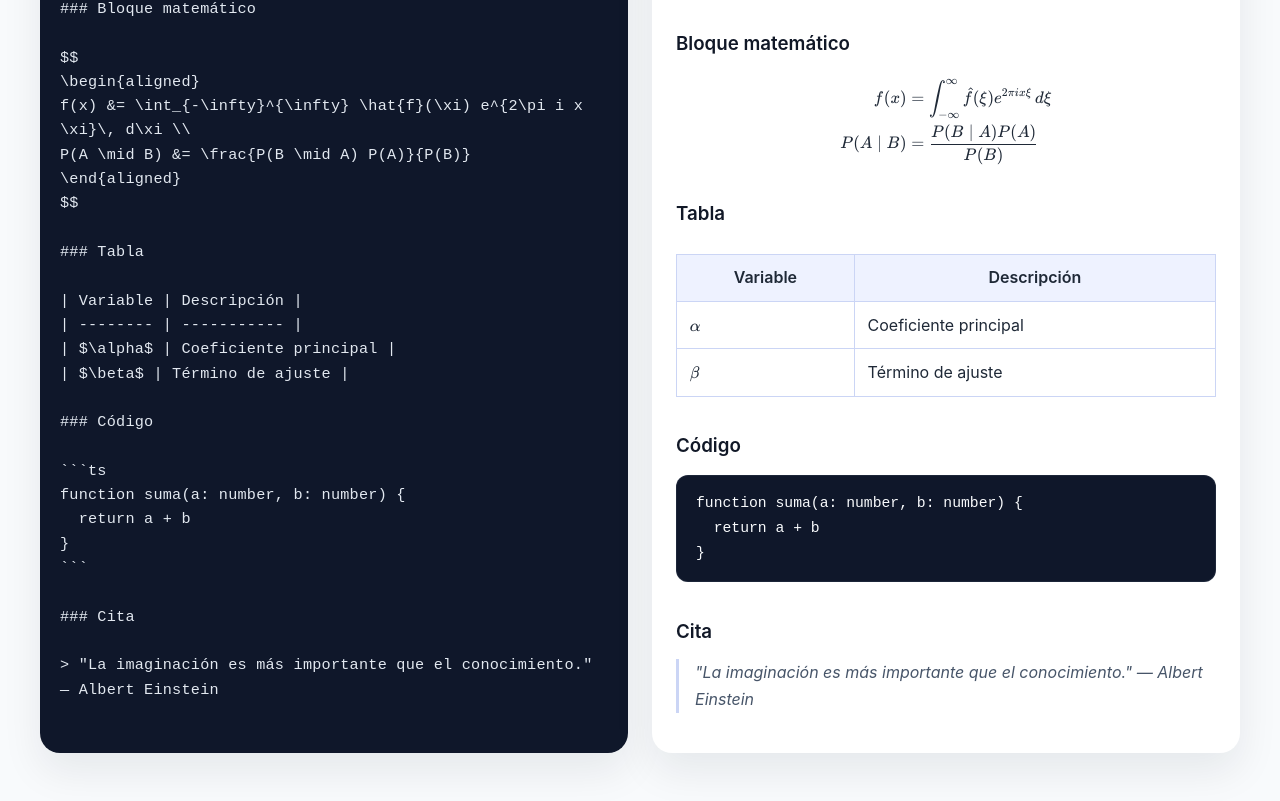
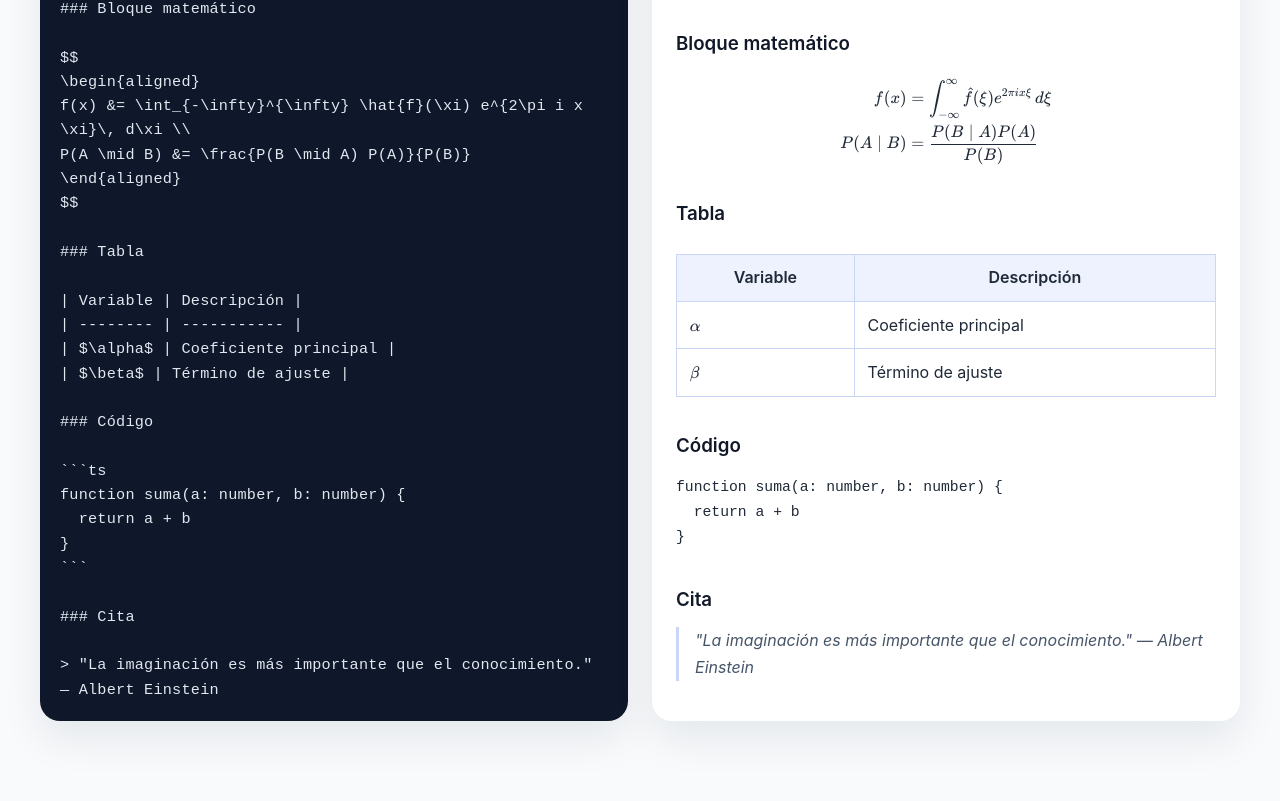
Before and after one commit to Daniel-Santiago-Acosta-1013/Lix, a React (Vite) app: page / in a window 1280 px wide. Shown: the part 553-1354 px from the top of the page. Built offline with nearby package versions, Linux system fonts and the light colour scheme.

Commit message:
style: update preview pre styles for improved readability

```diff
--- a/src/App.css
+++ b/src/App.css
@@ -200,12 +200,12 @@
 }
 
 .preview pre {
-  background: #0f172a;
-  color: #f8fafc;
-  padding: 1rem 1.25rem;
-  border-radius: 0.75rem;
+  background: none;
+  color: #1f2937;
+  padding: 0;
+  border-radius: 0;
   overflow-x: auto;
-  box-shadow: inset 0 0 0 1px rgba(148, 163, 184, 0.1);
+  box-shadow: none;
 }
 
 .preview pre code {
```
